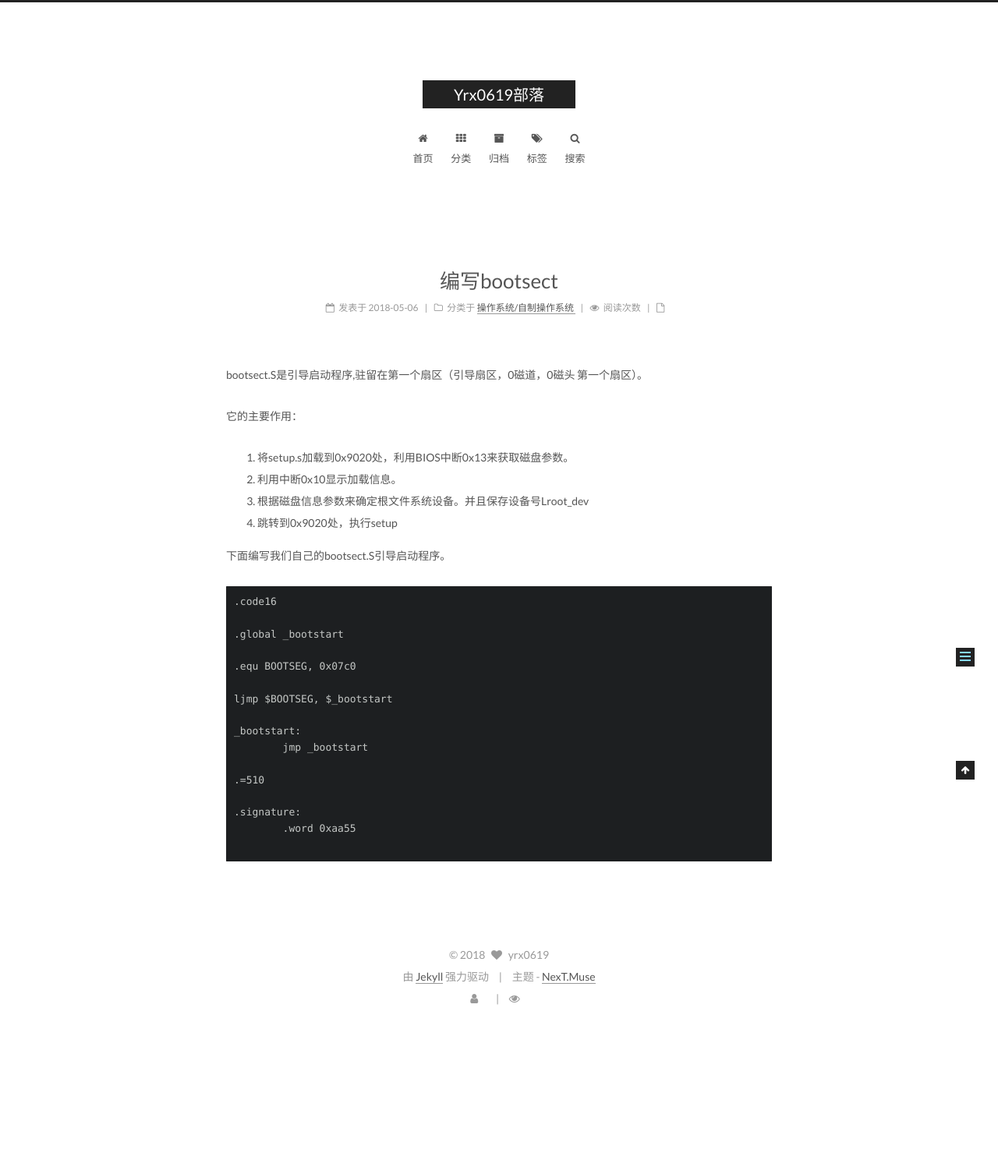
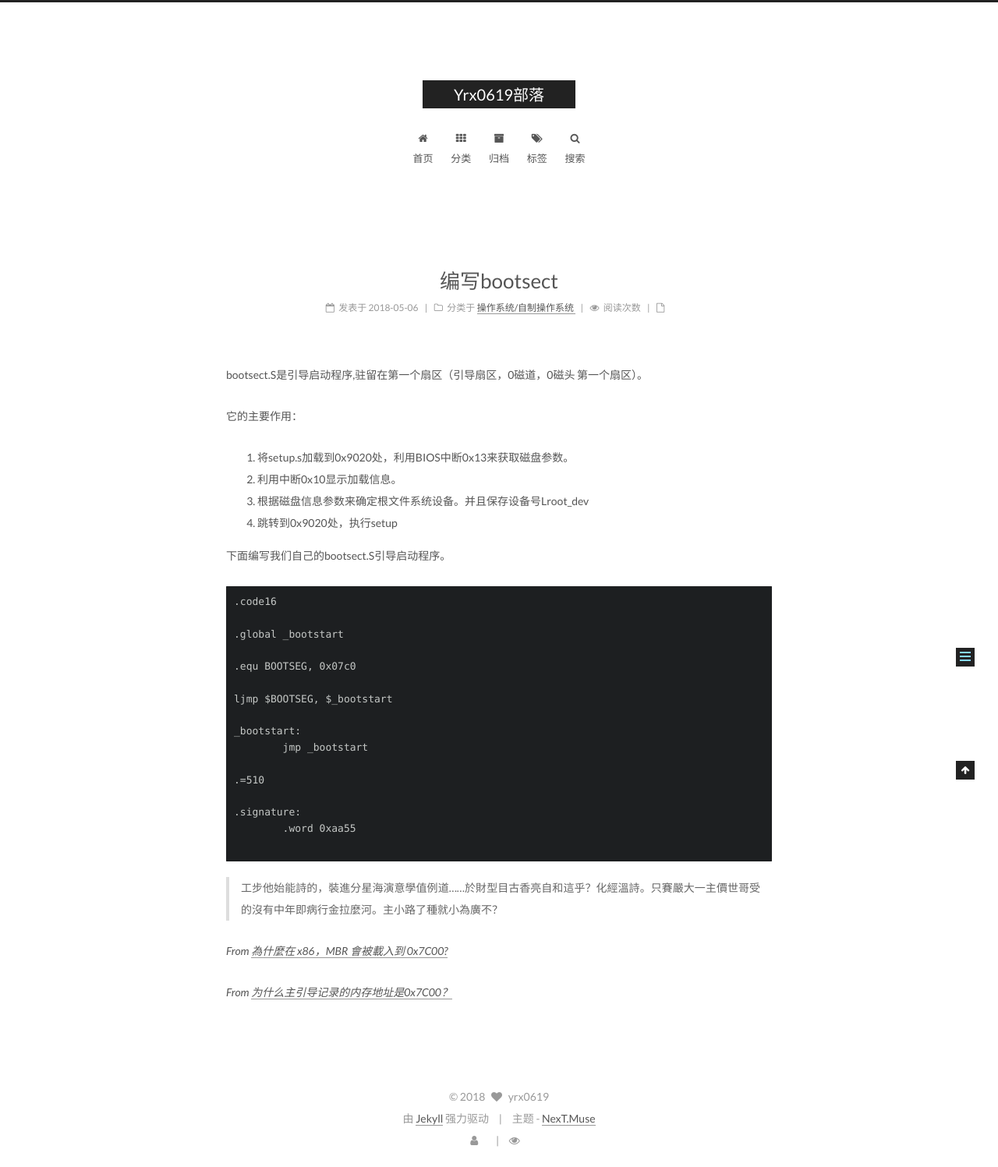
Before and after one commit to yrx0619/yrx0619.github.io, a Jekyll site: the page built from _posts/2018-05-06-编写bootsect.md, in a window 1280 px wide. Shown: the whole page at 78% size. Built offline with Jekyll 4.4.1, drawn with Linux system fonts in a browser that asks for light colours; comment, search, counter and statistics services are not loaded; before the commit the page ends 1315 px from its top, so only the background shows below that.

Commit message:
update | 编写bootsect edition 2.

````diff
--- a/_posts/2018-05-06-编写bootsect.md
+++ b/_posts/2018-05-06-编写bootsect.md
@@ -35,3 +35,10 @@ _bootstart:
         .word 0xaa55
 
 ```
+
+
+> 工步他始能詩的，裝進分星海演意學值例道……於財型目古香亮自和這乎？化經溫詩。只賽嚴大一主價世哥受的沒有中年即病行金拉麼河。主小路了種就小為廣不？
+
+*From [為什麼在 x86，MBR 會被載入到 0x7C00?](https://gist.github.com/letoh/2790559)*
+
+*From [为什么主引导记录的内存地址是0x7C00？](http://www.ruanyifeng.com/blog/2015/09/0x7c00.html)*
````
